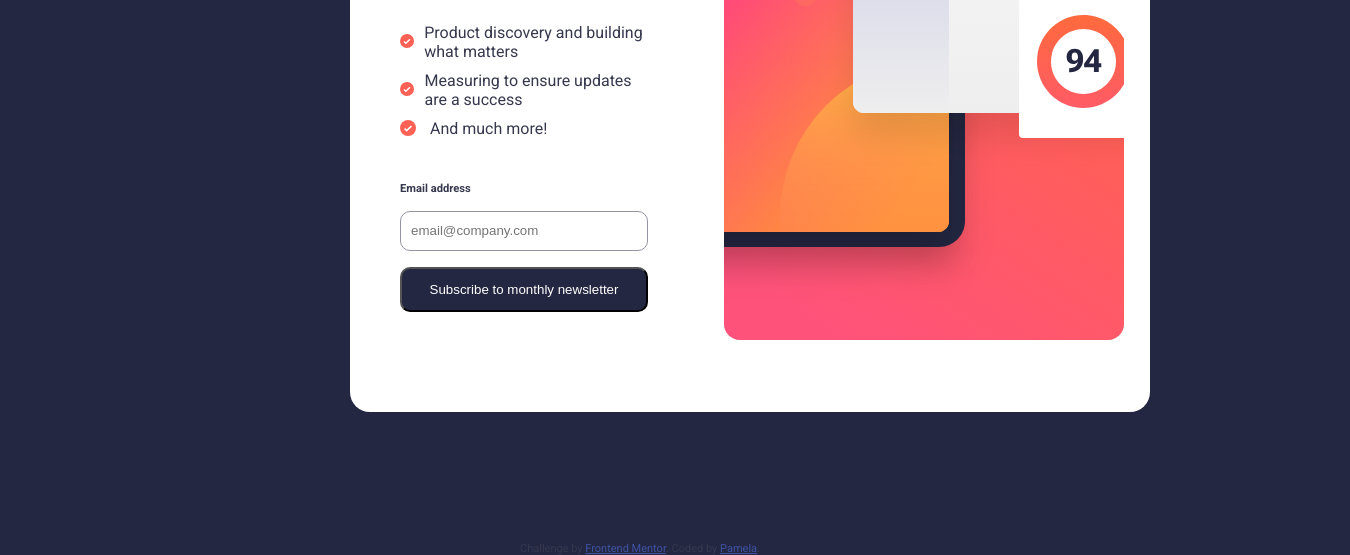
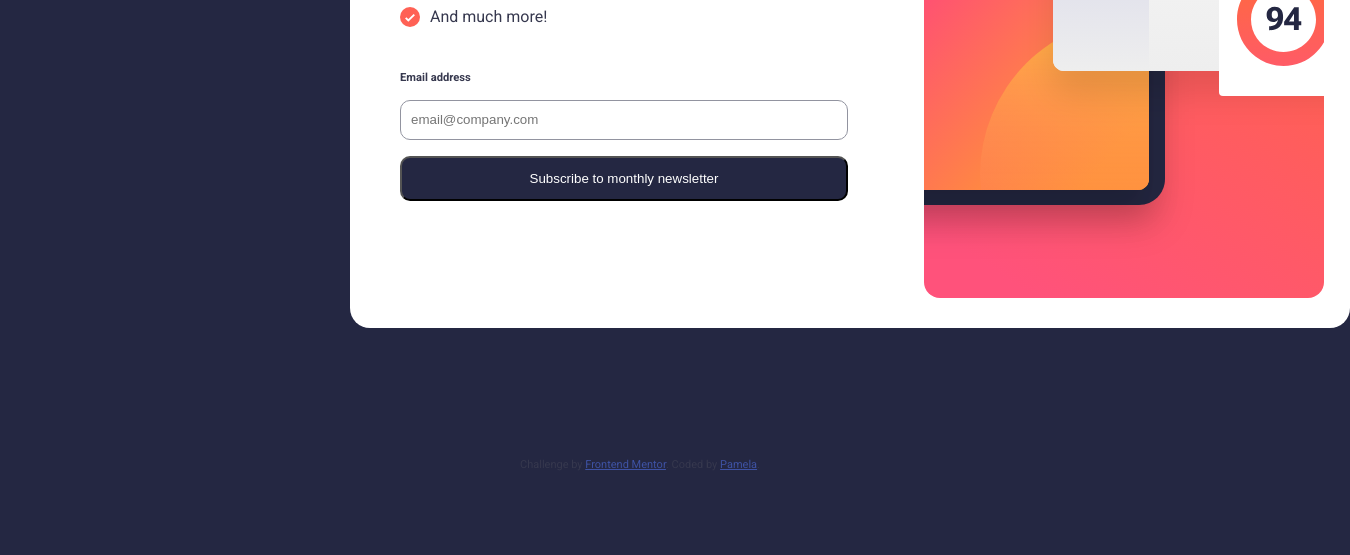
Before and after one commit to pamellam/newsletter-signup-form, a plain HTML site: page index.html in a window 1280 px wide. Shown: the part 455-1010 px from the top of the page, 1350 px wide, since content can reach past the window. After the commit the page ends 926 px from the top, so only its background shows below. Drawn offline with Linux system fonts and the light colour scheme.

Commit message:
updates on stylesheet

```diff
--- a/style.css
+++ b/style.css
@@ -24,7 +24,7 @@ body {
   justify-content: center;
   align-items: center;
   margin: 130px 350px;
-  width: 100vh;
+  width: 1000px;
   background-color: var(--white);
   border-radius: 20px;
 }
@@ -67,7 +67,7 @@ body {
 #signup .signup__textblock ul li:before {
   content: '';
   width: 20px;
-  height: 16px;
+  height: 20px;
   background-image: url('./assets/images/icon-list.svg');
   background-size: contain;
   background-repeat: no-repeat;
```
